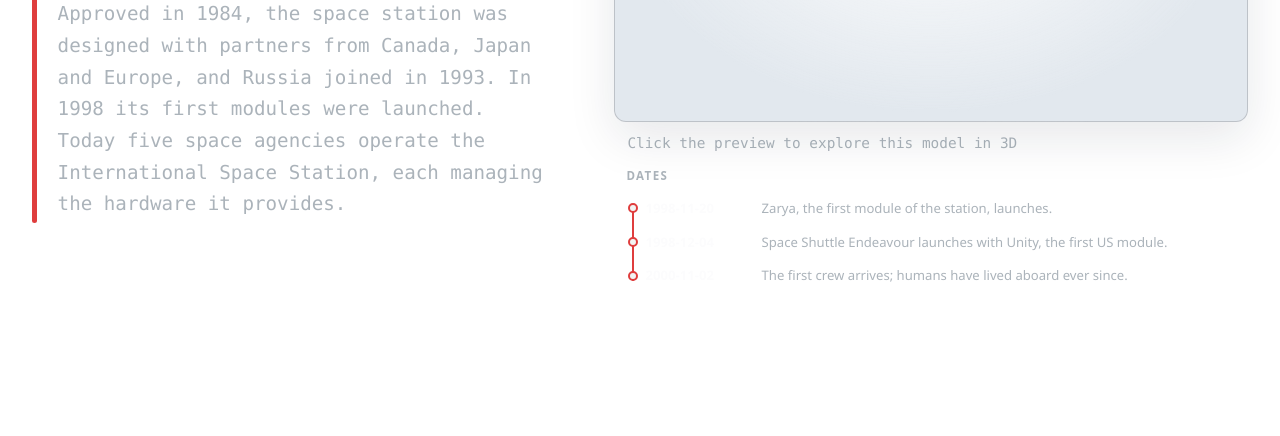
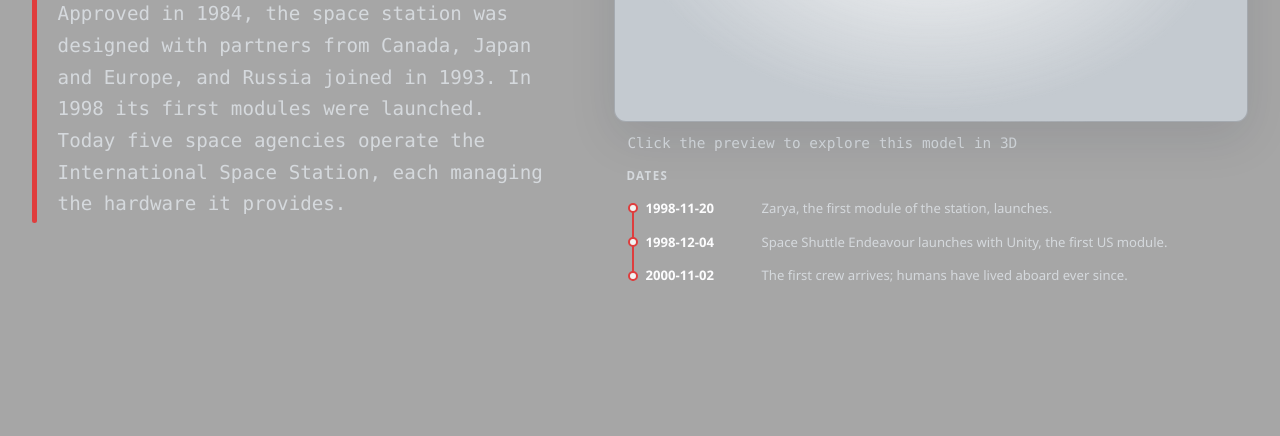
Before and after one commit to Aliph-Null/notForgotten, a plain HTML site: page SectionISS/index.html in a window 1280 px wide. Shown: the part 364-800 px from the top of the page. Drawn offline with Linux system fonts and the light colour scheme; some packages are replaced by stand-ins of ours; a script that the page names is missing.

Commit message:
revised template pallette for better cohesion

```diff
--- a/SectionGagarin/index.css
+++ b/SectionGagarin/index.css
@@ -3,10 +3,10 @@
 :root {
   color-scheme: light;
   --ink: hsl(210, 6%, 99%);
-  --muted: hsl(210, 10%, 70%);
+  --muted: hsl(210, 10%, 85%);
   --line: rgba(23, 26, 29, 0.18);
   --accent: #df3d3d;
-  --panel: rgba(255, 255, 255, 0.72);
+  --panel: rgba(255, 255, 255, 0.33);
   --bottom-clearance: 0dvh;
 }
 
--- a/SectionTemplateGol/index.css
+++ b/SectionTemplateGol/index.css
@@ -3,10 +3,10 @@
 :root {
   color-scheme: light;
   --ink: hsl(210, 6%, 99%);
-  --muted: hsl(210, 10%, 70%);
+  --muted: hsl(210, 10%, 85%);
   --line: rgba(23, 26, 29, 0.18);
   --accent: #df3d3d;
-  --panel: rgba(255, 255, 255, 0.72);
+  --panel: rgba(255, 255, 255, 0.33);
   --bottom-clearance: 0dvh;
 }
 
@@ -27,7 +27,7 @@ body {
   width: 100dvw;
   height: 100dvh;
   overflow: hidden;
-  background: linear-gradient(to top, #f7f7f400 0%, #e8eef300 100%);
+  background: #22222266;
 }
 
 .container {
```
